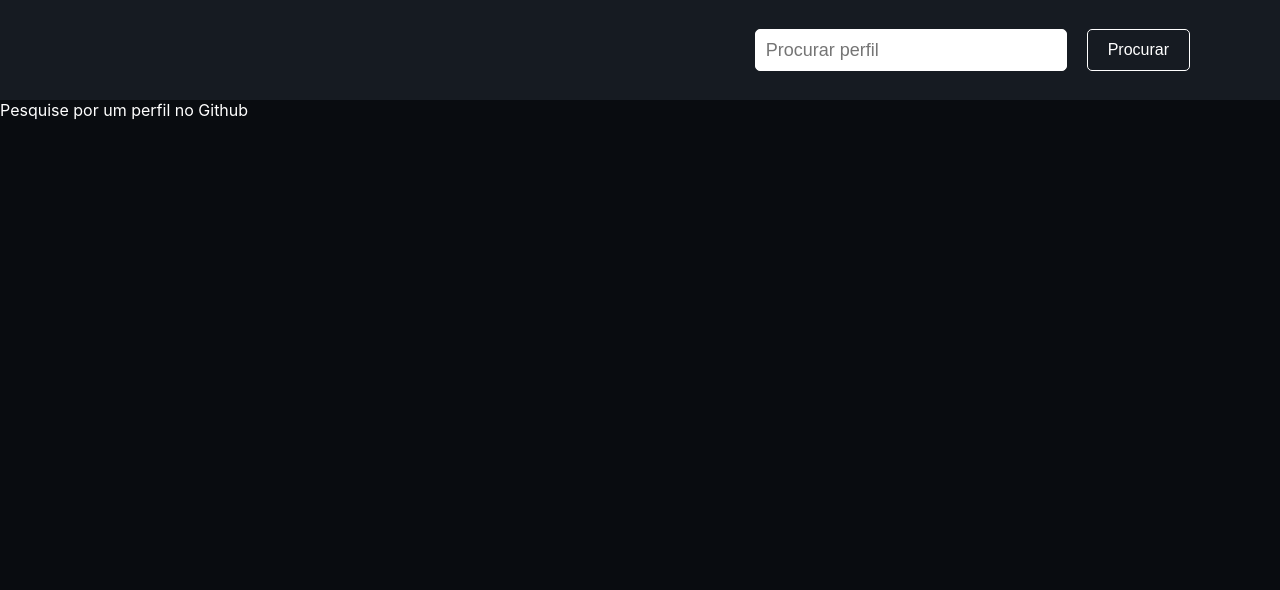
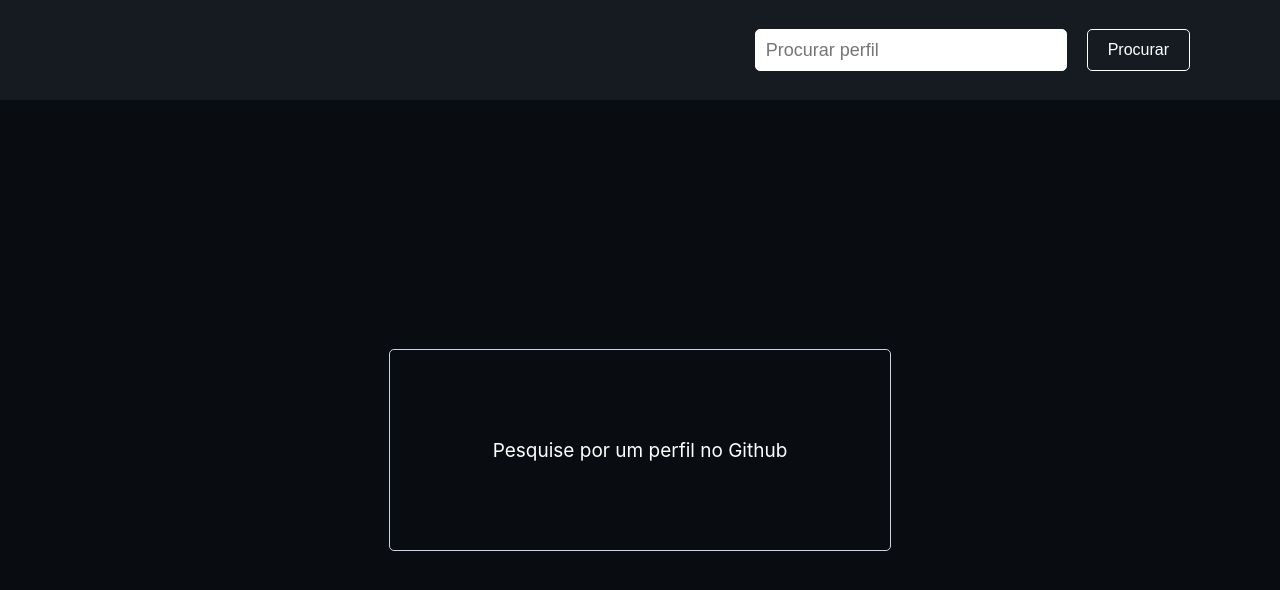
Before and after one commit to pedrosandes/github-profiles, a React (Create React App) app: page / in a window 1280 px wide. Shown: the top 590 px of the page. Built offline with nearby package versions, Linux system fonts and the light colour scheme; the HTML template or start-up script is replaced by a standard one.

Commit message:
Style in initial page complet

```diff
--- a/src/components/shared/initialPage/styles.css
+++ b/src/components/shared/initialPage/styles.css
@@ -0,0 +1,18 @@
+.container-initial {
+  min-height: calc(100vh - 100px);
+  display: flex;
+  justify-content: center;
+  align-items: center;
+}
+
+.initial-text {
+  display: flex;
+  justify-content: center;
+  align-items: center;
+
+  border-radius: 5px;
+  font-size: 19px;
+  border: 1px solid var(--link-primary);
+  width: 500px;
+  height: 200px;
+}
```
